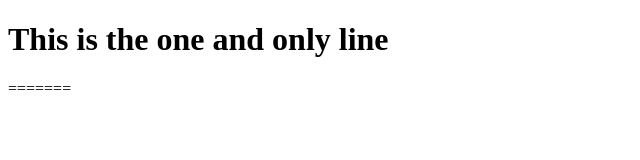
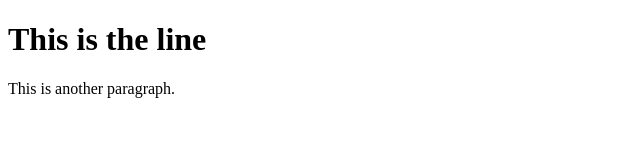
Before and after one commit to thanninen/learning-git, a plain HTML site: page index.html in a window 1280 px wide. Shown: the whole page, without its empty margins (0-640 px from the left). Drawn offline with Linux system fonts and the light colour scheme.

Commit message:
add body to html

```diff
--- a/index.html
+++ b/index.html
@@ -4,7 +4,7 @@
 <title>Page Title</title>
 </head>
 <body>
-        <h1>This is the one and only line</h1>
+        <h1>This is the line</h1>
+	<p>This is another paragraph.</p>
 </body>
 </html>
-=======
```
